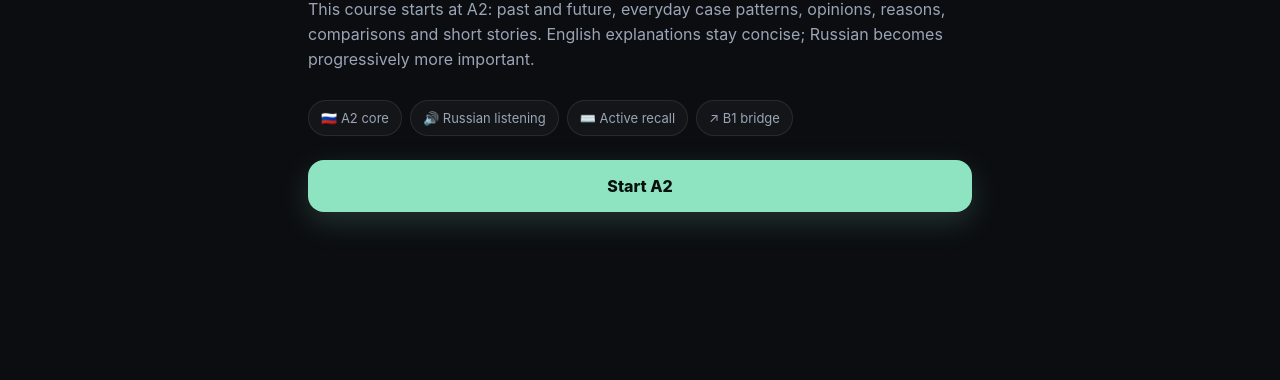
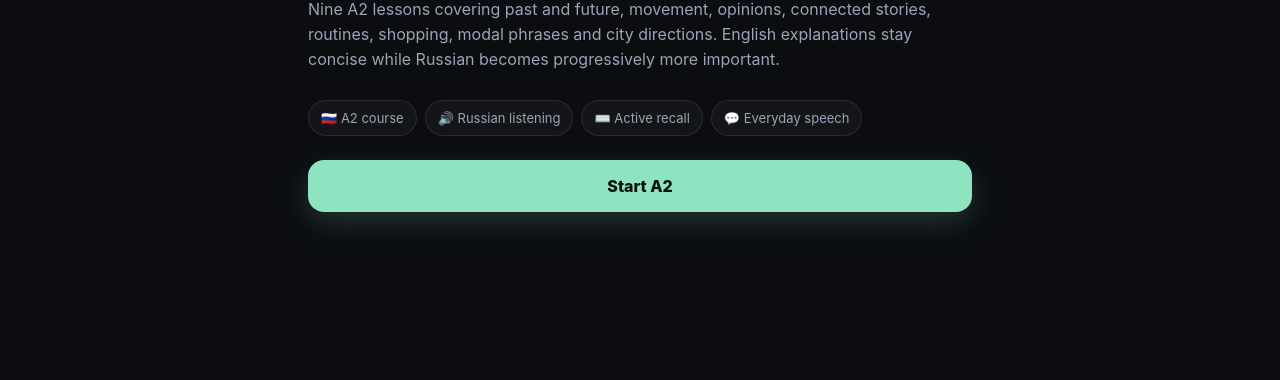
Before and after one commit to topixzr/formommy, a plain HTML site: page index.html in a window 1280 px wide. Shown: the part 494-874 px from the top of the page. Drawn offline with Linux system fonts and the light colour scheme.

Commit message:
Load expanded nine-lesson A2 course

```diff
--- a/index.html
+++ b/index.html
@@ -8,10 +8,10 @@
   <meta name="apple-mobile-web-app-status-bar-style" content="black-translucent" />
   <meta name="apple-mobile-web-app-title" content="Formommy" />
   <title>Formommy — Russian A2</title>
-  <link rel="manifest" href="manifest.webmanifest?v=4" />
+  <link rel="manifest" href="manifest.webmanifest?v=5" />
   <link rel="icon" href="favicon.svg" type="image/svg+xml" />
-  <link rel="stylesheet" href="styles.css?v=4" />
-  <link rel="stylesheet" href="stage2.css?v=4" />
+  <link rel="stylesheet" href="styles.css?v=5" />
+  <link rel="stylesheet" href="stage2.css?v=5" />
 </head>
 <body>
   <div class="app-shell">
@@ -34,6 +34,7 @@
     </nav>
   </div>
 
-  <script src="app.js?v=4"></script>
+  <script src="app.js?v=5"></script>
+  <script src="stage3.js?v=5"></script>
 </body>
 </html>
```
